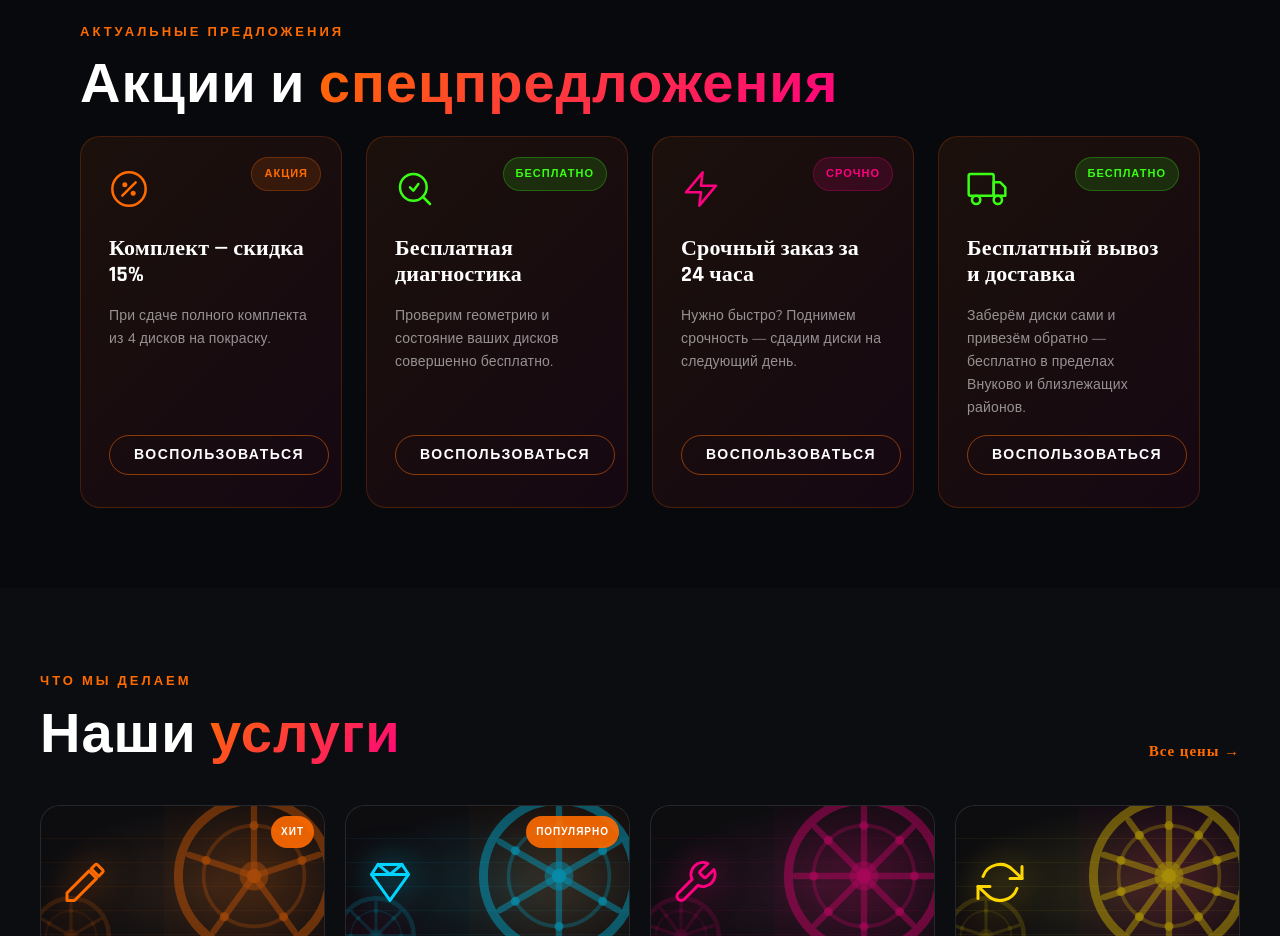
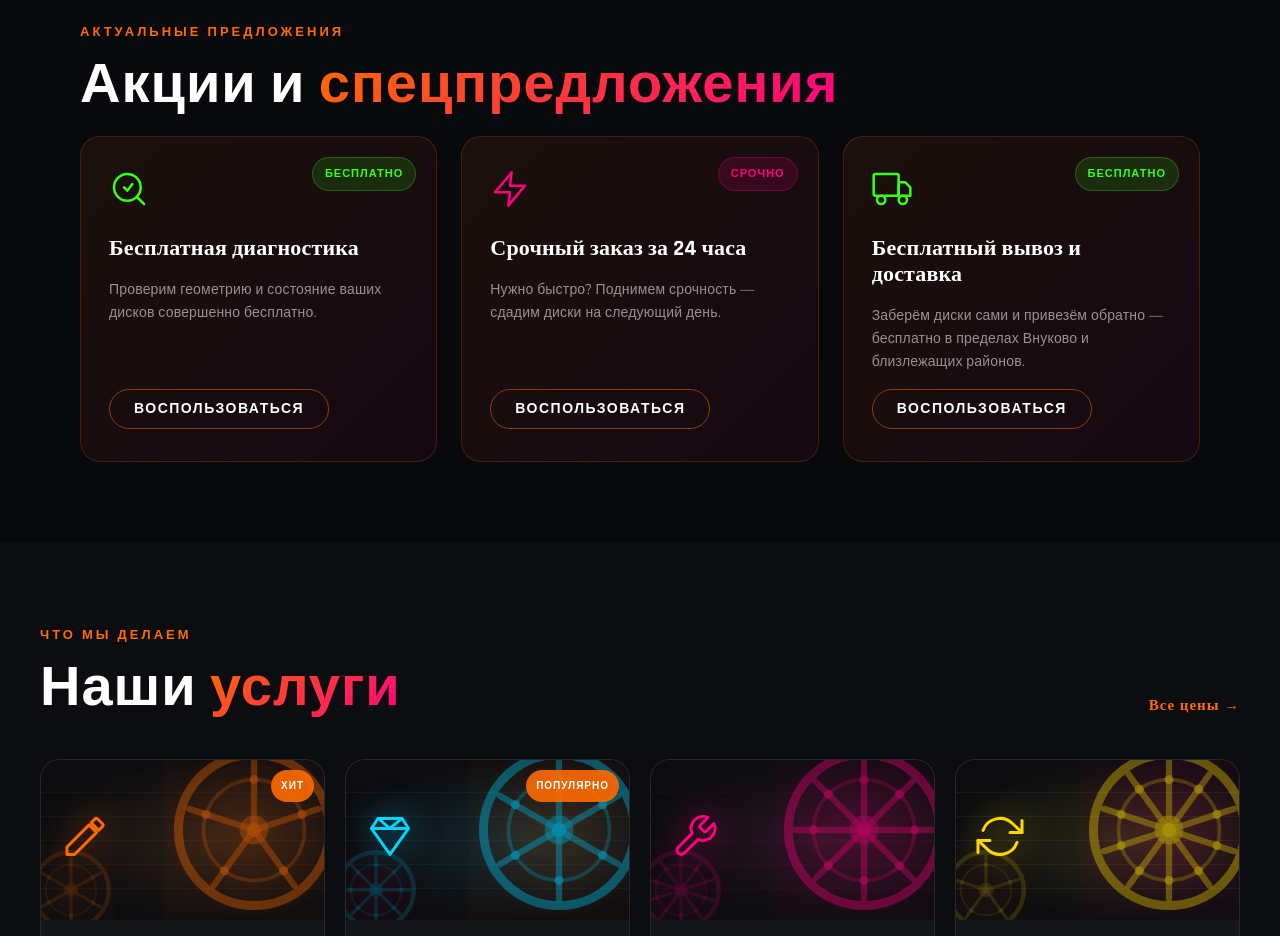
Before and after one commit to mikhailmikemorozov-coder/moaans, a React (Vite) app: page / in a window 1280 px wide. Shown: the part 1000-1936 px from the top of the page. Built offline with nearby package versions, Linux system fonts and the light colour scheme.

Commit message:
Убрать упоминания скидки 15% за комплект дисков

```diff
--- a/src/App.jsx
+++ b/src/App.jsx
@@ -123,13 +123,6 @@ const SERVICES = [
 
 const PROMOS = [
   {
-    icon: "🎁",
-    title: "Комплект — скидка 15%",
-    desc: "При сдаче полного комплекта из 4 дисков на покраску.",
-    badge: "Акция",
-    badgeColor: "#ff6b00",
-  },
-  {
     icon: "🆓",
     title: "Бесплатная диагностика",
     desc: "Проверим геометрию и состояние ваших дисков совершенно бесплатно.",
@@ -179,7 +172,6 @@ const STATS = [
 ];
 
 const PROMO_ICONS = [
-  <svg viewBox="0 0 24 24" fill="none" stroke="currentColor" strokeWidth="1.5" strokeLinecap="round" strokeLinejoin="round" width="40" height="40"><circle cx="12" cy="12" r="10"/><line x1="8" y1="16" x2="16" y2="8"/><circle cx="9.5" cy="9.5" r="1.5" fill="currentColor" stroke="none"/><circle cx="14.5" cy="14.5" r="1.5" fill="currentColor" stroke="none"/></svg>,
   <svg viewBox="0 0 24 24" fill="none" stroke="currentColor" strokeWidth="1.5" strokeLinecap="round" strokeLinejoin="round" width="40" height="40"><circle cx="11" cy="11" r="8"/><line x1="21" y1="21" x2="16.65" y2="16.65"/><polyline points="9 11 11 13 14 9"/></svg>,
   <svg viewBox="0 0 24 24" fill="none" stroke="currentColor" strokeWidth="1.5" strokeLinecap="round" strokeLinejoin="round" width="40" height="40"><polygon points="13 2 3 14 12 14 11 22 21 10 12 10 13 2"/></svg>,
   <svg viewBox="0 0 24 24" fill="none" stroke="currentColor" strokeWidth="1.5" strokeLinecap="round" strokeLinejoin="round" width="40" height="40"><rect x="1" y="3" width="15" height="13" rx="1"/><path d="M16 8h4l3 3v5h-7V8z"/><circle cx="5.5" cy="18.5" r="2.5"/><circle cx="18.5" cy="18.5" r="2.5"/></svg>,
@@ -763,7 +755,7 @@ export default function App() {
         <p className="section-kicker">Актуальные предложения</p>
         <h2 className="section-title">Акции и <span className="grad-text">спецпредложения</span></h2>
 
-        <div style={{ display: "grid", gridTemplateColumns: "repeat(4, 1fr)", gap: 24 }} className="promos-grid">
+        <div style={{ display: "grid", gridTemplateColumns: "repeat(3, 1fr)", gap: 24 }} className="promos-grid">
           {PROMOS.map((p, i) => (
             <div key={i} style={{
               background: "linear-gradient(135deg, rgba(255,107,0,.08) 0%, rgba(255,0,128,.06) 100%)",
--- a/src/pages/PokraskaDisk.jsx
+++ b/src/pages/PokraskaDisk.jsx
@@ -19,7 +19,7 @@ export default function PokraskaDisk() {
         { icon: <svg viewBox="0 0 24 24" fill="none" stroke="currentColor" strokeWidth="1.5" strokeLinecap="round" strokeLinejoin="round" width="24" height="24"><path d="M12 2a10 10 0 100 20 3 3 0 000-6h-1.5a1.5 1.5 0 010-3H12a10 10 0 000-11z"/><circle cx="7" cy="11" r="1" fill="currentColor" stroke="none"/><circle cx="10" cy="7.5" r="1" fill="currentColor" stroke="none"/><circle cx="14" cy="7.5" r="1" fill="currentColor" stroke="none"/><circle cx="17" cy="11" r="1" fill="currentColor" stroke="none"/></svg>, title: "Любой цвет RAL", desc: "Матовый, глянец или сатин — более 200 оттенков. Подбираем цвет по образцу кузова или каталогу RAL." },
         { icon: <svg viewBox="0 0 24 24" fill="none" stroke="currentColor" strokeWidth="1.5" strokeLinecap="round" strokeLinejoin="round" width="24" height="24"><path d="M12 2C9.5 6.5 7 9 7 13a5 5 0 0010 0c0-3.5-1.5-5.5-3-7 0 1.5-.5 2.5-1 3C12.5 7 12.5 4 12 2z"/></svg>, title: "Трёхслойное нанесение", desc: "Грунт — краска — лак, каждый слой запекается в печи при высокой температуре. Монолитное покрытие без пор." },
         { icon: <svg viewBox="0 0 24 24" fill="none" stroke="currentColor" strokeWidth="1.5" strokeLinecap="round" strokeLinejoin="round" width="24" height="24"><path d="M12 22s8-4 8-10V5l-8-3-8 3v7c0 6 8 10 8 10z"/><polyline points="9 12 11 14 15 10"/></svg>, title: "Гарантия 4 года", desc: "Выдаём письменную гарантию на каждый заказ. Покрытие не трескается, не шелушится и не выгорает." },
-        { icon: <svg viewBox="0 0 24 24" fill="none" stroke="currentColor" strokeWidth="1.5" strokeLinecap="round" strokeLinejoin="round" width="24" height="24"><line x1="12" y1="1" x2="12" y2="23"/><path d="M17 5H9.5a3.5 3.5 0 000 7h5a3.5 3.5 0 010 7H6"/></svg>, title: "Скидка за комплект", desc: "При сдаче 4 дисков комплектом — скидка 15% на весь заказ. Срочно? Сделаем за 24 часа." },
+        { icon: <svg viewBox="0 0 24 24" fill="none" stroke="currentColor" strokeWidth="1.5" strokeLinecap="round" strokeLinejoin="round" width="24" height="24"><circle cx="12" cy="12" r="10"/><polyline points="12 6 12 12 16 14"/></svg>, title: "Срок 1–2 дня", desc: "Комплект дисков красим за 1–2 рабочих дня. Срочно? Сделаем за 24 часа." },
       ]}
       gallery={[
         { src: "/pokraska-6.webp", alt: "Порошковая покраска дисков в золотом цвете RAL", caption: "Золотой металлик, матовый финиш" },
@@ -30,7 +30,7 @@ export default function PokraskaDisk() {
         { src: "/pokraska-11.webp", alt: "Порошковая покраска литых дисков — работа BI Color", caption: "Покраска дисков — результат работы" },
       ]}
       faqItems={[
-        { q: "Сколько стоит покраска одного диска?", a: "Зависит от радиуса: R13–16 — от 2 750 ₽, R17–18 — от 3 250 ₽, R19+ — от 3 500 ₽. Скидка 15% при сдаче полного комплекта из 4 дисков. Точную цену называем после осмотра." },
+        { q: "Сколько стоит покраска одного диска?", a: "Зависит от радиуса: R13–16 — от 2 750 ₽, R17–18 — от 3 250 ₽, R19+ — от 3 500 ₽. Точную цену называем после осмотра." },
         { q: "Можно покрасить диски в любой цвет?", a: "Да, работаем по каталогу RAL — более 200 стандартных оттенков. Можем подобрать под кузов или любой образец. Доступны матовый, глянцевый и сатиновый финиш. Специальные цвета — графит и алюмохром — стоят чуть дороже." },
         { q: "Нужно ли снимать резину?", a: "Да, шину снимаем для качественной подготовки поверхности. Если нужно — разбортируем и балансируем на месте." },
         { q: "Чем порошковая покраска лучше жидкой?", a: "Порошковое покрытие запекается в печи при высокой температуре и даёт монолитный слой без пор. Стойкость к сколам, реагентам и мойке значительно выше жидкой краски — поэтому мы даём гарантию 4 года." },
--- a/src/pages/Tseny.jsx
+++ b/src/pages/Tseny.jsx
@@ -22,7 +22,6 @@ const PRICE_SECTIONS = [
     color: "#ff6b00",
     icon: ICON_PAINT,
     href: "/pokraska-diskov-moskva",
-    note: "Скидка 15% при сдаче комплекта 4 дисков",
     items: [
       { name: "1 диск R13–R16", price: "2 750 ₽" },
       { name: "1 диск R17–R18", price: "3 250 ₽" },
@@ -159,7 +158,7 @@ export default function Tseny() {
                   <div style={{ color: section.color, flexShrink: 0 }}>{section.icon}</div>
                   <div>
                     <div style={{ fontFamily: "'Rajdhani'", fontSize: 24, fontWeight: 700 }}>{section.title}</div>
-                    <div style={{ fontSize: 13, color: "rgba(255,255,255,.35)", marginTop: 2 }}>{section.note}</div>
+                    {section.note && <div style={{ fontSize: 13, color: "rgba(255,255,255,.35)", marginTop: 2 }}>{section.note}</div>}
                   </div>
                 </div>
                 <Link to={section.href} style={{
```
